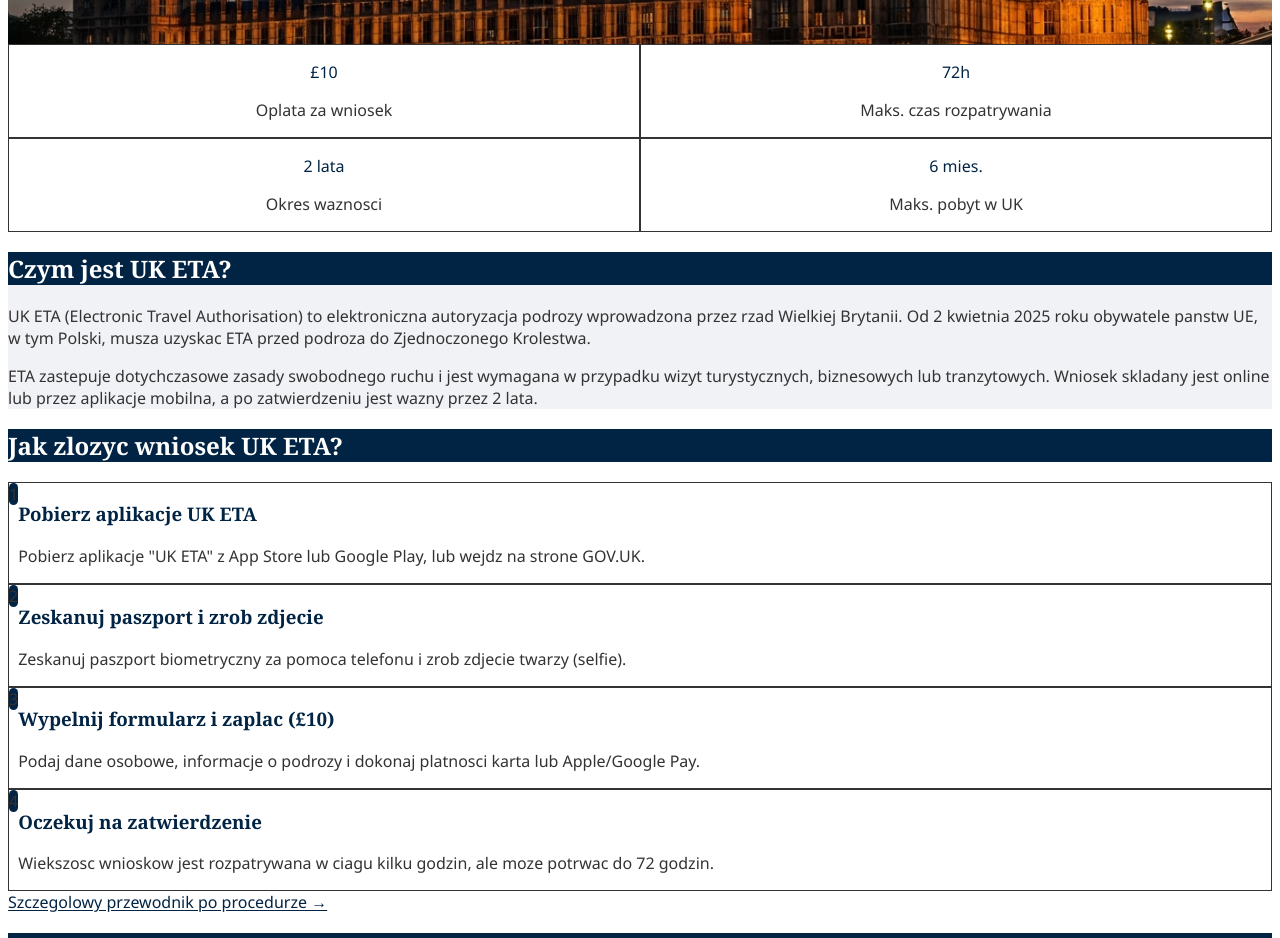
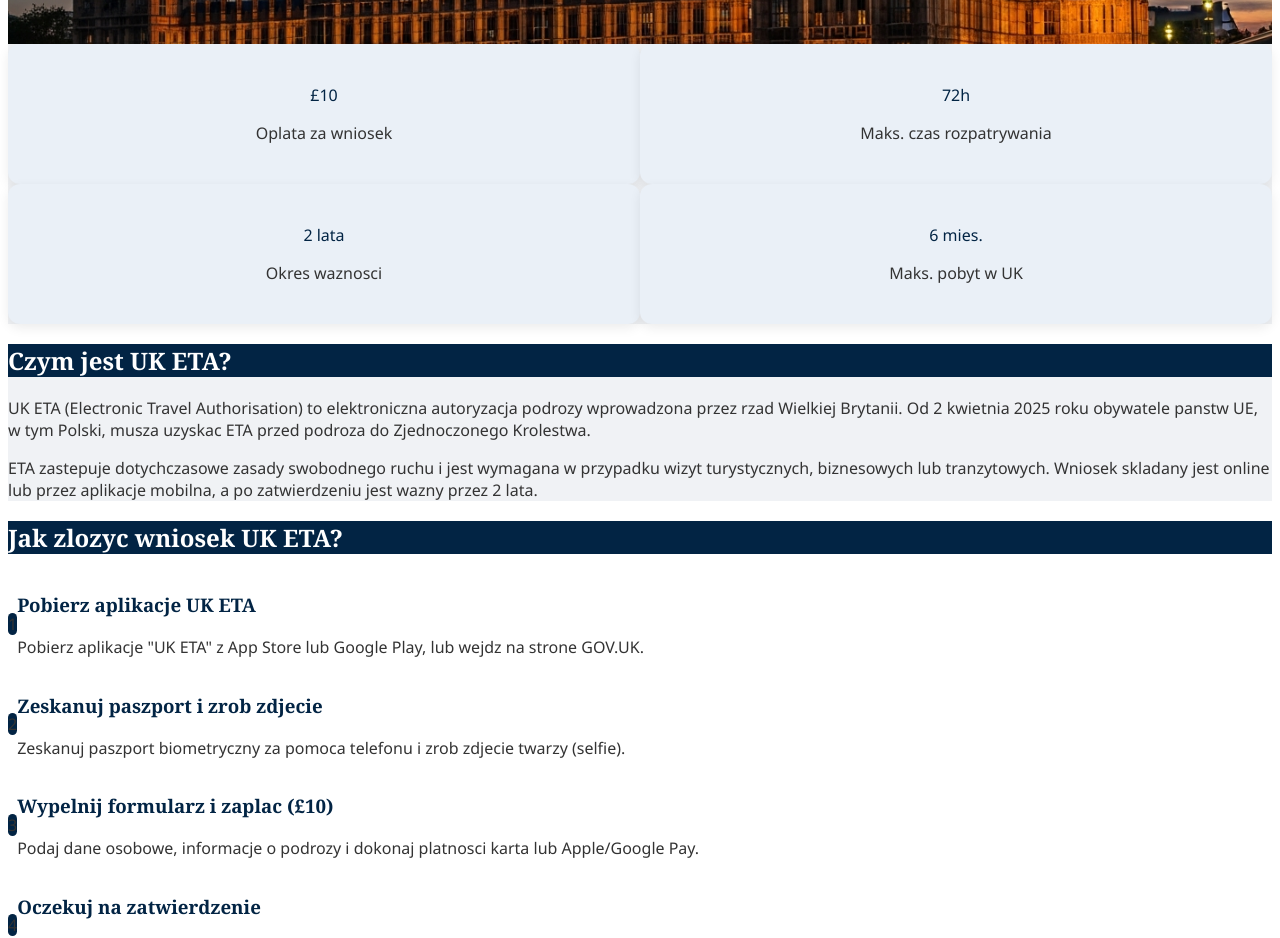
Before and after one commit to mediaxsaburoai0818-design/uk-eta-site, a Next.js app: page / in a window 1280 px wide. Shown: the part 400-1338 px from the top of the page. Built offline with nearby package versions, Linux system fonts and the light colour scheme.

Commit message:
fix: revert steps to original list, key facts floating cards on bg

```diff
--- a/app/page.tsx
+++ b/app/page.tsx
@@ -50,23 +50,23 @@
       {/* Red border line below hero */}
       <div className="h-1 bg-[#8d1812]" />
 
-      {/* Key facts - card grid */}
-      <section className="bg-white py-12">
+      {/* Key facts - floating cards on background */}
+      <section style={{ backgroundColor: "#f0f2f5" }} className="py-12">
         <div className="max-w-3xl mx-auto px-10 md:px-16">
-          <div className="grid grid-cols-2 md:grid-cols-4 gap-4">
-            <div className="bg-white rounded-lg shadow-sm border border-gray-200 p-6 text-center">
+          <div className="grid grid-cols-2 md:grid-cols-4 gap-6 text-center">
+            <div style={{ backgroundColor: "#eaf0f7", borderRadius: "12px", boxShadow: "0 4px 12px rgba(0,0,0,0.08)", padding: "24px 16px" }}>
               <p className="text-3xl md:text-4xl font-bold text-[#022444]">&pound;10</p>
               <p className="text-sm text-gray-500 mt-2">Oplata za wniosek</p>
             </div>
-            <div className="bg-white rounded-lg shadow-sm border border-gray-200 p-6 text-center">
+            <div style={{ backgroundColor: "#eaf0f7", borderRadius: "12px", boxShadow: "0 4px 12px rgba(0,0,0,0.08)", padding: "24px 16px" }}>
               <p className="text-3xl md:text-4xl font-bold text-[#022444]">72h</p>
               <p className="text-sm text-gray-500 mt-2">Maks. czas rozpatrywania</p>
             </div>
-            <div className="bg-white rounded-lg shadow-sm border border-gray-200 p-6 text-center">
+            <div style={{ backgroundColor: "#eaf0f7", borderRadius: "12px", boxShadow: "0 4px 12px rgba(0,0,0,0.08)", padding: "24px 16px" }}>
               <p className="text-3xl md:text-4xl font-bold text-[#022444]">2 lata</p>
               <p className="text-sm text-gray-500 mt-2">Okres waznosci</p>
             </div>
-            <div className="bg-white rounded-lg shadow-sm border border-gray-200 p-6 text-center">
+            <div style={{ backgroundColor: "#eaf0f7", borderRadius: "12px", boxShadow: "0 4px 12px rgba(0,0,0,0.08)", padding: "24px 16px" }}>
               <p className="text-3xl md:text-4xl font-bold text-[#022444]">6 mies.</p>
               <p className="text-sm text-gray-500 mt-2">Maks. pobyt w UK</p>
             </div>
@@ -95,79 +95,71 @@
         </div>
       </section>
 
-      {/* Application steps - white bg, card grid */}
+      {/* Application steps - white bg */}
       <section className="bg-white py-16">
         <div className="max-w-3xl mx-auto px-10 md:px-16">
-          <h2 className="py-4 px-6 text-lg sm:text-xl md:text-2xl font-bold leading-snug mb-8" style={{ backgroundColor: "#022444", color: "white" }}>
+          <h2 className="py-4 px-6 text-lg sm:text-xl md:text-2xl font-bold leading-snug mb-6" style={{ backgroundColor: "#022444", color: "white" }}>
             Jak zlozyc wniosek UK ETA?
           </h2>
 
-          <div className="grid grid-cols-1 sm:grid-cols-2 gap-4">
-            <div className="bg-white rounded-lg border border-gray-200 shadow-sm p-6">
-              <div className="flex items-start space-x-4">
-                <span className="flex-shrink-0 w-12 h-12 bg-[#022444] text-white rounded-full flex items-center justify-center text-lg font-bold">
+          <div className="space-y-6">
+            <div className="flex items-center space-x-4">
+              <span className="flex-shrink-0 w-8 h-8 bg-[#022444] text-white rounded-full flex items-center justify-center text-sm font-bold">
                 1
               </span>
               <div>
-                  <h3 className="font-bold text-[#022444] mb-2 text-base">
+                <h3 className="font-bold text-[#022444] mb-1">
                   Pobierz aplikacje UK ETA
                 </h3>
-                  <p className="text-gray-600 text-sm leading-relaxed">
+                <p className="text-gray-600 text-sm">
                   Pobierz aplikacje &quot;UK ETA&quot; z App Store lub Google Play,
                   lub wejdz na strone GOV.UK.
                 </p>
               </div>
             </div>
-            </div>
 
-            <div className="bg-white rounded-lg border border-gray-200 shadow-sm p-6">
-              <div className="flex items-start space-x-4">
-                <span className="flex-shrink-0 w-12 h-12 bg-[#022444] text-white rounded-full flex items-center justify-center text-lg font-bold">
+            <div className="flex items-center space-x-4">
+              <span className="flex-shrink-0 w-8 h-8 bg-[#022444] text-white rounded-full flex items-center justify-center text-sm font-bold">
                 2
               </span>
               <div>
-                  <h3 className="font-bold text-[#022444] mb-2 text-base">
+                <h3 className="font-bold text-[#022444] mb-1">
                   Zeskanuj paszport i zrob zdjecie
                 </h3>
-                  <p className="text-gray-600 text-sm leading-relaxed">
+                <p className="text-gray-600 text-sm">
                   Zeskanuj paszport biometryczny za pomoca telefonu i zrob
                   zdjecie twarzy (selfie).
                 </p>
               </div>
             </div>
-            </div>
 
-            <div className="bg-white rounded-lg border border-gray-200 shadow-sm p-6">
-              <div className="flex items-start space-x-4">
-                <span className="flex-shrink-0 w-12 h-12 bg-[#022444] text-white rounded-full flex items-center justify-center text-lg font-bold">
+            <div className="flex items-center space-x-4">
+              <span className="flex-shrink-0 w-8 h-8 bg-[#022444] text-white rounded-full flex items-center justify-center text-sm font-bold">
                 3
               </span>
               <div>
-                  <h3 className="font-bold text-[#022444] mb-2 text-base">
+                <h3 className="font-bold text-[#022444] mb-1">
                   Wypelnij formularz i zaplac (&pound;10)
                 </h3>
-                  <p className="text-gray-600 text-sm leading-relaxed">
+                <p className="text-gray-600 text-sm">
                   Podaj dane osobowe, informacje o podrozy i dokonaj platnosci
                   karta lub Apple/Google Pay.
                 </p>
               </div>
             </div>
-            </div>
 
-            <div className="bg-white rounded-lg border border-gray-200 shadow-sm p-6">
-              <div className="flex items-start space-x-4">
-                <span className="flex-shrink-0 w-12 h-12 bg-[#022444] text-white rounded-full flex items-center justify-center text-lg font-bold">
+            <div className="flex items-center space-x-4">
+              <span className="flex-shrink-0 w-8 h-8 bg-[#022444] text-white rounded-full flex items-center justify-center text-sm font-bold">
                 4
               </span>
               <div>
-                  <h3 className="font-bold text-[#022444] mb-2 text-base">
+                <h3 className="font-bold text-[#022444] mb-1">
                   Oczekuj na zatwierdzenie
                 </h3>
-                  <p className="text-gray-600 text-sm leading-relaxed">
+                <p className="text-gray-600 text-sm">
                   Wiekszosc wnioskow jest rozpatrywana w ciagu kilku godzin,
                   ale moze potrwac do 72 godzin.
                 </p>
-                </div>
               </div>
             </div>
           </div>
```
Lines whose indentation alone changed are shown as unchanged.
